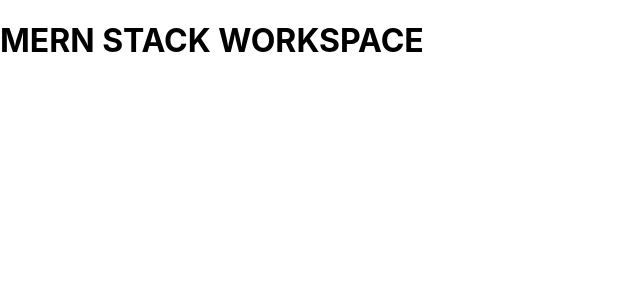
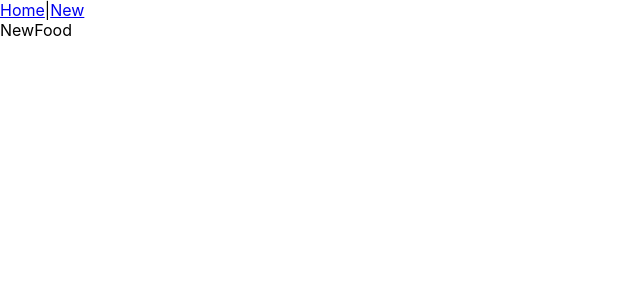
Before and after one commit to yordanosW/Milestone2_frontend, a React (Create React App) app: page /food/new in a window 1280 px wide. Shown: the top 300 px of the page, without its empty margins (0-640 px from the left). Built offline with nearby package versions, Linux system fonts and the light colour scheme.

Commit message:
Routes added

```diff
--- a/package.json
+++ b/package.json
@@ -8,6 +8,7 @@
     "@testing-library/user-event": "^13.5.0",
     "react": "^18.2.0",
     "react-dom": "^18.2.0",
+    "react-router-dom": "^6.22.0",
     "react-scripts": "5.0.1",
     "web-vitals": "^2.1.4"
   },
--- a/src/App.js
+++ b/src/App.js
@@ -1,9 +1,25 @@
-
+import {BrowserRouter as Router, Routes, Route } from 'react-router-dom';
+import Navbar from './Components/Navbar';
+import Food from './Components/Food';
+import NewFood from './Components/NewFood';
+import Home from './Components/Home';
+import Grocery from './Components/Grocery';
+import SignIn from './Components/SignIn';
+//Home, New, FoodPage
 
 function App() {
   return (
-    <div className="App">
-          <h1>MERN STACK WORKSPACE</h1>
+    <div>
+         <Router>
+          <Navbar />
+          <Routes>
+            <Route path ='/' element={<Home />}/>
+            <Route path ='/food/:id' element={<Food />}/>
+            <Route path ='/food/new' element={<NewFood/>}/>
+            <Route path = '/Grocery' element={<Grocery/>}/>
+            <Route path = '/SignIn' element={<SignIn/>}/>
+          </Routes>
+         </Router>
     </div>
   );
 }
--- /dev/null
+++ b/src/Components/Food.js
@@ -0,0 +1,9 @@
+function Food() {
+    return(
+        <div>
+            food
+        </div>
+    )
+}
+
+export default Food
--- /dev/null
+++ b/src/Components/Grocery.js
@@ -0,0 +1,10 @@
+function Grocery() {
+    return(
+        <div>
+            Grocery
+
+        </div>
+    )
+}
+
+export default Grocery
--- /dev/null
+++ b/src/Components/Home.js
@@ -0,0 +1,32 @@
+//useState:
+//useEffect: when page loads we need to fetch food
+import { useState, useEffect } from "react"
+import { Link } from "react-router-dom"
+
+function Home() {
+   const [foods, setFoods] = useState([])
+
+   useEffect(() => {
+    async function fetchData() {
+        const url = `${process.env.REACT_APP_BACKEND_URL}/foods/all`
+        const response = await fetch(url)
+        const data  = await response.json()
+        setFoods(data)
+    }
+   })
+
+   const display = foods.map(food => {
+    return (
+        <div key={foods.id}>
+            <Link to={`/foods/${foods._id}`}>{foods.name}</Link>
+        </div>
+    )
+   })
+   return (
+    <div>
+        {display}
+    </div>
+   )
+}
+
+export default Home
--- /dev/null
+++ b/src/Components/Navbar.js
@@ -0,0 +1,13 @@
+import { Link } from "react-router-dom"
+
+function Navbar() {
+    return(
+        <div>
+            <Link to='/'>Home</Link>
+            |
+            <Link to='/food/new'>New</Link>
+        </div>
+    )
+}
+
+export default Navbar
--- /dev/null
+++ b/src/Components/NewFood.js
@@ -0,0 +1,9 @@
+function NewFood() {
+    return(
+        <div>
+            NewFood
+        </div>
+    )
+}
+
+export default NewFood
--- /dev/null
+++ b/src/Components/SignIn.js
@@ -0,0 +1,9 @@
+function SignIn() {
+    return(
+        <div>
+            SignIn
+        </div>
+    )
+}
+
+export default SignIn
```
Also changed, not shown: 2 other files (tests, documents, lock files or other folders).
